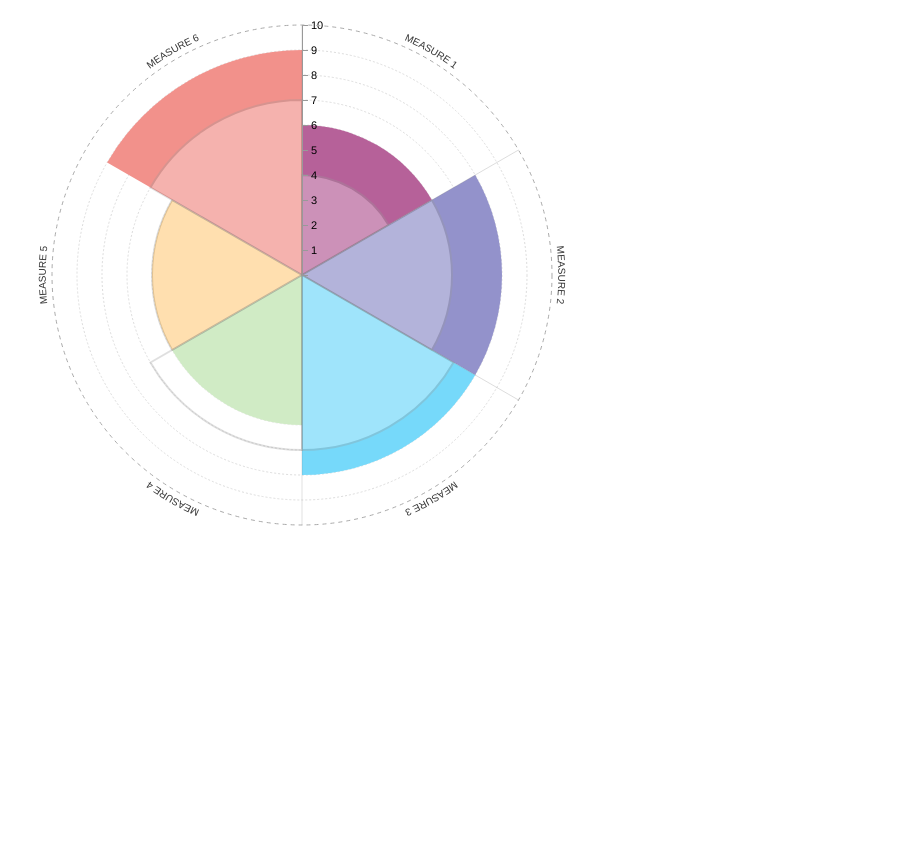
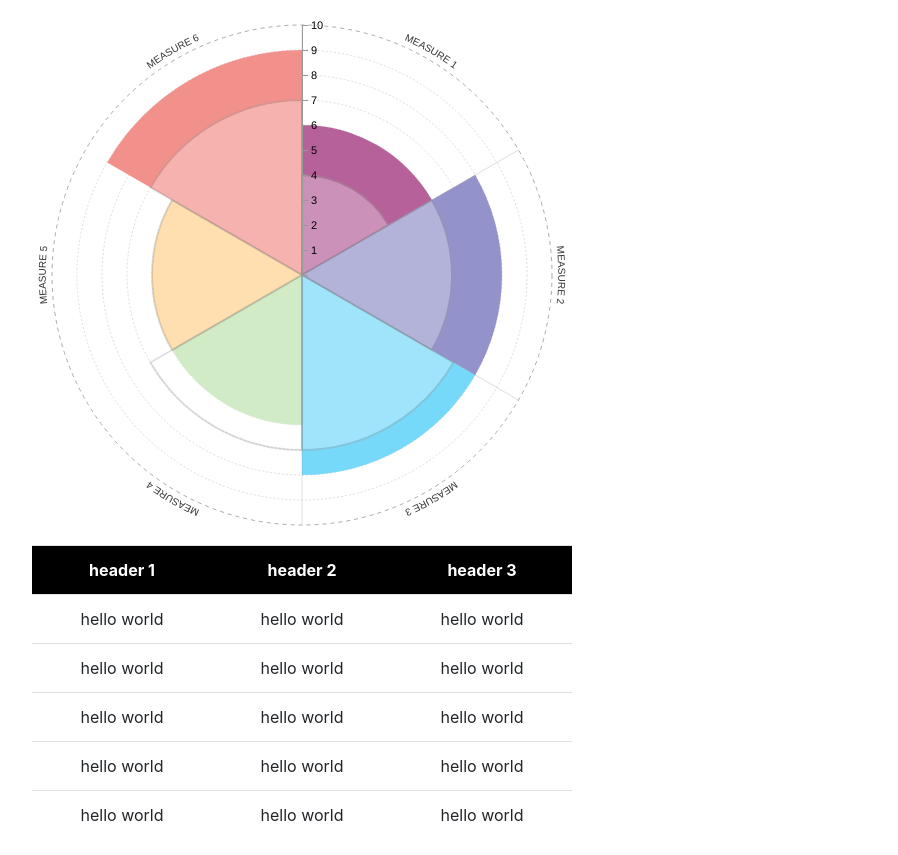
Before and after one commit to durtal/interactives, a website: page PolarChart/index.html in a window 1280 px wide. Shown: the part 121-976 px from the top of the page, without its empty margins (53-951 px from the left). Before the commit the page ends 800 px from the top, so only its background shows below. Drawn offline with nearby package versions, Linux system fonts and the light colour scheme.

Commit message:
add test table

```diff
--- a/PolarChart/index.html
+++ b/PolarChart/index.html
@@ -31,6 +31,50 @@
             </div>
         </div>
 
+        <div class="container">
+            <div class="row">
+                <div class="col-sm-6">
+                    <table class="table table-condensed table-hover" style="text-align:center">
+                        <thead>
+                            <tr style="background-color:#000000; color:#FFFFFF; font-weight: bold">
+                                <td>header 1</td>
+                                <td>header 2</td>
+                                <td>header 3</td>
+                            </tr>
+                        </thead>
+                        <tbody>
+                            <tr>
+                                <td>hello world</td>
+                                <td>hello world</td>
+                                <td>hello world</td>
+                            </tr>
+                            <tr>
+                                <td>hello world</td>
+                                <td>hello world</td>
+                                <td>hello world</td>
+                            </tr>
+                            <tr>
+                                <td>hello world</td>
+                                <td>hello world</td>
+                                <td>hello world</td>
+                            </tr>
+                            <tr>
+                                <td>hello world</td>
+                                <td>hello world</td>
+                                <td>hello world</td>
+                            </tr>
+                            <tr>
+                                <td>hello world</td>
+                                <td>hello world</td>
+                                <td>hello world</td>
+                            </tr>
+                        </tbody>
+                    </table>
+                </div>
+                <div class="col-sm-6"></div>
+            </div>
+        </div>
+
         <script src="../bower_components/jquery/dist/jquery.js"></script>
         <script src="../bower_components/bootswatch-dist/js/bootstrap.js"></script>
         <script src="../bower_components/angular/angular.js"></script>
```
